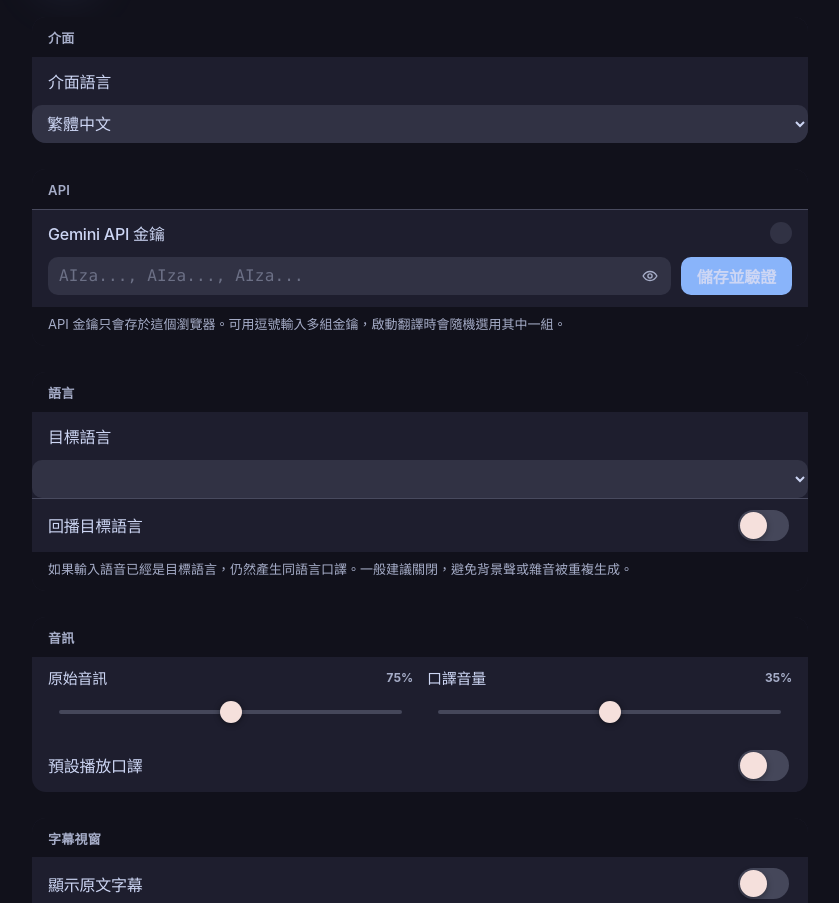
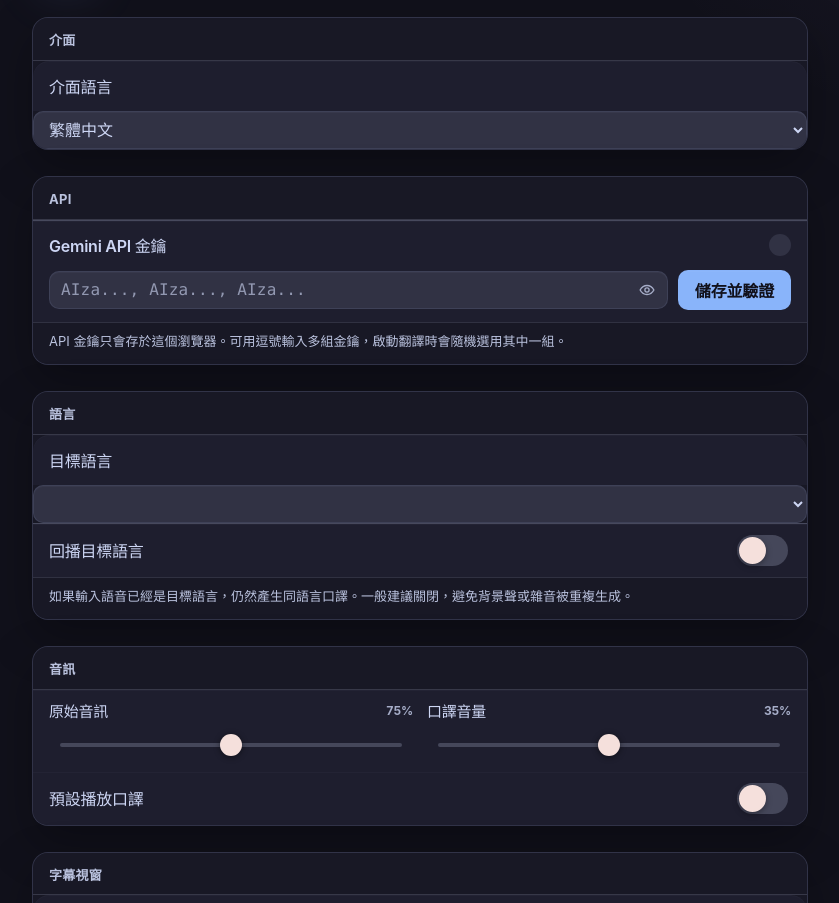
Before and after one commit to letr1n1ty/Gemive, a website with bundled scripts: page options/options.html in a window 1280 px wide. Shown: the part 132-1035 px from the top of the page, without its empty margins (220-1059 px from the left). Built offline with nearby package versions, Linux system fonts and the light colour scheme; no server answers.

Commit message:
Improve settings page contrast in Catppuccin Mocha

```diff
--- a/options/options.css
+++ b/options/options.css
@@ -1,45 +1,69 @@
 :root {
   color-scheme: dark;
   font-family: -apple-system, BlinkMacSystemFont, "SF Pro Display", "SF Pro Text", "Segoe UI", system-ui, sans-serif;
-  --ios-bg: #11111b;
-  --ios-group: #1e1e2e;
-  --ios-cell: #1e1e2e;
-  --ios-cell-alt: #313244;
-  --ios-fill: #313244;
-  --ios-fill-2: #45475a;
-  --ios-separator: rgba(108, 112, 134, 0.55);
-  --ios-label: #cdd6f4;
-  --ios-secondary: #a6adc8;
-  --ios-tertiary: #6c7086;
-  --ios-blue: #89b4fa;
-  --ios-green: #a6e3a1;
-  --ios-red: #f38ba8;
-  --ios-orange: #fab387;
-  --ios-radius: 14px;
+
+  /* Catppuccin Mocha */
+  --ctp-rosewater: #f5e0dc;
+  --ctp-flamingo: #f2cdcd;
+  --ctp-pink: #f5c2e7;
+  --ctp-mauve: #cba6f7;
+  --ctp-red: #f38ba8;
+  --ctp-maroon: #eba0ac;
+  --ctp-peach: #fab387;
+  --ctp-yellow: #f9e2af;
+  --ctp-green: #a6e3a1;
+  --ctp-teal: #94e2d5;
+  --ctp-sky: #89dceb;
+  --ctp-sapphire: #74c7ec;
+  --ctp-blue: #89b4fa;
+  --ctp-lavender: #b4befe;
+  --ctp-text: #cdd6f4;
+  --ctp-subtext1: #bac2de;
+  --ctp-subtext0: #a6adc8;
+  --ctp-overlay2: #9399b2;
+  --ctp-overlay1: #7f849c;
+  --ctp-overlay0: #6c7086;
+  --ctp-surface2: #585b70;
+  --ctp-surface1: #45475a;
+  --ctp-surface0: #313244;
+  --ctp-base: #1e1e2e;
+  --ctp-mantle: #181825;
   --ctp-crust: #11111b;
-  --ctp-mantle: #181825;
-  --ctp-base: #1e1e2e;
-  --ctp-surface0: #313244;
-  --ctp-surface1: #45475a;
-  --ctp-surface2: #585b70;
-  --ctp-overlay0: #6c7086;
-  --ctp-overlay1: #7f849c;
-  --ctp-overlay2: #9399b2;
-  --ctp-text: #cdd6f4;
-  --ctp-subtext0: #a6adc8;
-  --ctp-subtext1: #bac2de;
-  --ctp-lavender: #b4befe;
-  --ctp-mauve: #cba6f7;
-  --ctp-teal: #94e2d5;
+
+  /* iOS-like semantic layer, tuned for stronger separation on Settings. */
+  --ios-bg: var(--ctp-crust);
+  --ios-group: var(--ctp-mantle);
+  --ios-cell: var(--ctp-base);
+  --ios-cell-alt: var(--ctp-surface0);
+  --ios-fill: var(--ctp-surface0);
+  --ios-fill-2: var(--ctp-surface1);
+  --ios-separator: rgba(88, 91, 112, 0.72);
+  --ios-label: var(--ctp-text);
+  --ios-secondary: var(--ctp-subtext1);
+  --ios-tertiary: var(--ctp-overlay2);
+  --ios-blue: var(--ctp-blue);
+  --ios-green: var(--ctp-green);
+  --ios-red: var(--ctp-red);
+  --ios-orange: var(--ctp-peach);
+  --ios-radius: 16px;
+
+  --settings-card-border: rgba(180, 190, 254, 0.16);
+  --settings-card-shadow: 0 18px 48px rgba(0, 0, 0, 0.28), inset 0 1px 0 rgba(205, 214, 244, 0.045);
+  --settings-row-shadow: inset 0 1px 0 rgba(205, 214, 244, 0.028);
+  --settings-focus-ring: rgba(137, 180, 250, 0.38);
 }
 
 * { box-sizing: border-box; }
 html, body { min-height: 100%; }
+
 body {
   margin: 0;
   min-height: 100vh;
   color: var(--ios-label);
-  background: var(--ctp-crust);
+  background:
+    radial-gradient(900px 520px at 18% -12%, rgba(180, 190, 254, 0.08), transparent 62%),
+    radial-gradient(760px 480px at 100% 0%, rgba(203, 166, 247, 0.055), transparent 58%),
+    var(--ios-bg);
   overflow-x: hidden;
   -webkit-font-smoothing: antialiased;
 }
@@ -54,6 +78,24 @@ header {
   margin: 0 0 28px;
   padding: 0 2px;
 }
+
+.settings-brand {
+  display: flex;
+  align-items: center;
+  gap: 16px;
+}
+
+.settings-logo {
+  width: 64px;
+  height: 64px;
+  flex: 0 0 64px;
+  border-radius: 17px;
+  object-fit: contain;
+  filter: drop-shadow(0 12px 24px rgba(137, 180, 250, 0.18));
+}
+
+.settings-brand > div { min-width: 0; }
+
 h1 {
   margin: 0;
   color: var(--ctp-text);
@@ -62,6 +104,7 @@ h1 {
   letter-spacing: -0.055em;
   font-weight: 800;
 }
+
 header p {
   max-width: 640px;
   margin: 10px 0 0;
@@ -74,23 +117,26 @@ section {
   position: relative;
   margin: 26px 0;
   padding: 0;
-  border: 0;
+  border: 1px solid var(--settings-card-border);
   border-radius: var(--ios-radius);
   background: var(--ios-group);
   overflow: hidden;
-  box-shadow: none;
+  box-shadow: var(--settings-card-shadow);
 }
+
 section h2 {
   margin: 0;
-  padding: 14px 16px 10px;
-  color: var(--ios-secondary);
-  background: var(--ctp-crust);
+  padding: 15px 16px 11px;
+  color: var(--ctp-subtext1);
+  background: var(--ios-group);
+  border-bottom: 1px solid rgba(88, 91, 112, 0.48);
   font-size: 13px;
   line-height: 1.2;
   letter-spacing: 0.02em;
-  font-weight: 600;
+  font-weight: 650;
   text-transform: none;
 }
+
 section h2 + label,
 section h2 + .check,
 section h2 + .api-row,
@@ -117,7 +163,7 @@ section > label:not(.check),
 .grid label {
   color: var(--ios-label);
   font-size: 16px;
-  font-weight: 430;
+  font-weight: 460;
   letter-spacing: -0.015em;
 }
 
@@ -125,26 +171,32 @@ section > label:not(.check) {
   display: flex;
   align-items: center;
   justify-content: space-between;
-  min-height: 48px;
+  min-height: 50px;
   margin: 0;
   padding: 0 16px;
+  background: var(--ios-cell);
   border-top: 1px solid var(--ios-separator);
+  box-shadow: var(--settings-row-shadow);
 }
 section > label:not(.check):first-of-type { border-top: 0; }
 
 label { color: var(--ios-label); }
+
 p, .hint, footer {
   color: var(--ios-secondary);
   font-size: 13px;
   line-height: 1.42;
 }
+
 .hint {
   margin: 0;
-  padding: 8px 16px 13px;
-  background: var(--ctp-crust);
+  padding: 9px 16px 14px;
+  background: var(--ios-group);
+  border-top: 1px solid rgba(88, 91, 112, 0.38);
 }
 
 input, select, button, textarea { font: inherit; }
+
 input[type="password"],
 input[type="number"],
 input[type="text"],
@@ -152,23 +204,40 @@ select,
 textarea#debugLogs {
   width: 100%;
   min-height: 38px;
-  border: 0;
+  border: 1px solid rgba(180, 190, 254, 0.10);
   border-radius: 10px;
   background: var(--ios-fill);
   color: var(--ios-label);
   outline: none;
-  box-shadow: none;
+  box-shadow: inset 0 1px 0 rgba(205, 214, 244, 0.035);
 }
-input[type="password"], input[type="number"], input[type="text"], select { padding: 0 11px; }
-select { appearance: auto; color: var(--ios-label); }
-input::placeholder, textarea::placeholder { color: var(--ios-tertiary); }
+
+input[type="password"],
+input[type="number"],
+input[type="text"],
+select {
+  padding: 0 11px;
+}
+
+select {
+  appearance: auto;
+  color: var(--ios-label);
+}
+
+input::placeholder,
+textarea::placeholder {
+  color: var(--ios-tertiary);
+}
+
 input[type="password"]:focus,
 input[type="number"]:focus,
 input[type="text"]:focus,
 select:focus,
 textarea#debugLogs:focus {
-  box-shadow: 0 0 0 2px rgba(10,132,255,0.38);
+  border-color: rgba(137, 180, 250, 0.72);
+  box-shadow: 0 0 0 2px var(--settings-focus-ring), inset 0 1px 0 rgba(205, 214, 244, 0.035);
 }
+
 textarea#debugLogs {
   display: block;
   min-height: 220px;
@@ -177,16 +246,18 @@ textarea#debugLogs {
   border-radius: 0;
   resize: vertical;
   font: 12px/1.5 ui-monospace, SFMono-Regular, Menlo, Monaco, Consolas, monospace;
-  color: rgba(235,235,245,0.78);
-  background: var(--ctp-mantle);
+  color: rgba(205, 214, 244, 0.86);
+  background: #151522;
 }
 
+/* Legacy grid layout kept for older markup compatibility. */
 .api-row {
   display: grid;
   grid-template-columns: 1fr auto 24px;
   gap: 10px;
   align-items: center;
   padding: 12px 16px;
+  background: var(--ios-cell);
   border-top: 1px solid var(--ios-separator);
 }
 
@@ -195,7 +266,9 @@ textarea#debugLogs {
   grid-template-columns: 1fr;
   gap: 0;
   margin: 0;
+  background: var(--ios-cell);
 }
+
 .grid label {
   display: grid;
   grid-template-columns: minmax(150px, 0.95fr) minmax(150px, 1.05fr);
@@ -205,6 +278,7 @@ textarea#debugLogs {
   padding: 8px 16px;
   border-top: 1px solid var(--ios-separator);
 }
+
 .grid label:first-child { border-top: 0; }
 .grid label > span:first-child { color: var(--ios-label); }
 
@@ -217,14 +291,15 @@ textarea#debugLogs {
   margin: 0;
   padding: 8px 16px;
   color: var(--ios-label);
+  background: var(--ios-cell);
   border-top: 1px solid var(--ios-separator);
+  box-shadow: var(--settings-row-shadow);
   font-size: 16px;
-  font-weight: 430;
+  font-weight: 460;
   letter-spacing: -0.015em;
 }
+
 .check:first-of-type { border-top: 0; }
-
-
 .check input[type="checkbox"] { order: 2; }
 .check span { order: 1; }
 
@@ -241,6 +316,7 @@ input[type="checkbox"] {
   cursor: pointer;
   transition: background 180ms ease;
 }
+
 input[type="checkbox"]::after {
   content: "";
   position: absolute;
@@ -249,61 +325,73 @@ input[type="checkbox"]::after {
   width: 27px;
   height: 27px;
   border-radius: 50%;
-  background: #f5e0dc;
-  box-shadow: 0 2px 6px rgba(0,0,0,0.35);
+  background: var(--ctp-rosewater);
+  box-shadow: 0 2px 6px rgba(0, 0, 0, 0.35);
   transition: transform 180ms ease;
 }
+
 input[type="checkbox"]:checked { background: var(--ios-green); }
 input[type="checkbox"]:checked::after { transform: translateX(20px); }
 
 input[type="range"] {
-  width: 100%;
+  --gemive-thumb-size: 22px;
+  width: calc(100% - var(--gemive-thumb-size));
+  height: 30px;
+  margin-left: calc(var(--gemive-thumb-size) / 2);
+  margin-right: calc(var(--gemive-thumb-size) / 2);
   appearance: none;
-  height: 30px;
   background: transparent;
 }
+
 input[type="range"]::-webkit-slider-runnable-track {
   height: 4px;
   border-radius: 999px;
   background: var(--ctp-surface1);
 }
+
 input[type="range"]::-webkit-slider-thumb {
   appearance: none;
-  width: 24px;
-  height: 24px;
-  margin-top: -10px;
+  width: var(--gemive-thumb-size);
+  height: var(--gemive-thumb-size);
+  margin-top: -9px;
   border: 0;
   border-radius: 50%;
-  background: #f5e0dc;
-  box-shadow: 0 1px 6px rgba(0,0,0,0.48);
+  background: var(--ctp-rosewater);
+  box-shadow: 0 1px 6px rgba(0, 0, 0, 0.48);
 }
+
 input[type="color"] {
   width: 52px;
   height: 32px;
   padding: 2px;
-  border: 0;
+  border: 1px solid rgba(180, 190, 254, 0.12);
   border-radius: 10px;
   background: var(--ios-fill);
 }
 
 button {
   min-height: 36px;
-  border: 0;
+  border: 1px solid rgba(180, 190, 254, 0.10);
   border-radius: 10px;
   padding: 7px 13px;
   color: var(--ios-blue);
   background: var(--ios-fill);
-  font-weight: 600;
+  font-weight: 650;
   cursor: pointer;
   letter-spacing: -0.01em;
+  box-shadow: inset 0 1px 0 rgba(205, 214, 244, 0.035);
 }
+
 button:hover { background: var(--ios-fill-2); }
 button:active { transform: scale(0.985); }
 button:disabled { opacity: 0.45; cursor: default; transform: none; }
+
 button.primary {
-  color: var(--ctp-text);
+  color: var(--ctp-crust);
   background: var(--ios-blue);
+  border-color: rgba(137, 180, 250, 0.40);
 }
+
 button.primary:hover { background: var(--ctp-lavender); }
 
 .actions-inline {
@@ -312,8 +400,10 @@ button.primary:hover { background: var(--ctp-lavender); }
   gap: 10px;
   align-items: center;
   padding: 12px 16px;
+  background: var(--ios-cell);
   border-top: 1px solid var(--ios-separator);
 }
+
 .api-check {
   display: inline-grid;
   place-items: center;
@@ -323,24 +413,16 @@ button.primary:hover { background: var(--ctp-lavender); }
   font-size: 13px;
   font-weight: 800;
 }
+
 .api-check.neutral { color: transparent; background: var(--ios-fill); }
-.api-check.checking { color: var(--ios-blue); background: rgba(10,132,255,0.16); }
-.api-check.valid { color: #11111b; background: var(--ios-green); }
-.api-check.invalid { color: var(--ctp-text); background: var(--ios-red); }
+.api-check.checking { color: var(--ios-blue); background: rgba(137, 180, 250, 0.16); }
+.api-check.valid { color: var(--ctp-crust); background: var(--ios-green); }
+.api-check.invalid { color: var(--ctp-crust); background: var(--ios-red); }
 
 footer {
   margin: 24px 2px 0;
   min-height: 20px;
   color: var(--ios-secondary);
-}
-@media (max-width: 720px) {
-  main { padding: 28px 14px 56px; }
-  h1 { font-size: 34px; }
-  .api-row { grid-template-columns: 1fr; }
-  .api-check { justify-self: start; }
-  .grid label { grid-template-columns: 1fr; gap: 8px; align-items: start; }
-  .actions-inline { flex-direction: column; align-items: stretch; }
-  button { width: 100%; }
 }
 
 /* Gemive API and visual sliders refinements */
@@ -349,28 +431,48 @@ footer {
   align-items: center;
   justify-content: space-between;
   gap: 12px;
-  min-height: 48px;
+  min-height: 50px;
   padding: 0 16px;
+  background: var(--ios-cell);
   border-top: 1px solid var(--ios-separator);
+  box-shadow: var(--settings-row-shadow);
 }
+
 .api-label-row label {
   margin: 0;
   color: var(--ios-label);
   font-size: 16px;
-  font-weight: 520;
+  font-weight: 560;
   letter-spacing: -0.015em;
 }
+
+.api-control-row {
+  display: grid;
+  grid-template-columns: minmax(0, 1fr) auto;
+  gap: 10px;
+  align-items: center;
+  padding: 0 16px 12px;
+  background: var(--ios-cell);
+}
+
 .api-input-wrap {
   position: relative;
   display: flex;
   align-items: center;
   margin: 0 16px 12px;
 }
+
+.api-control-row .api-input-wrap {
+  margin: 0;
+  min-width: 0;
+}
+
 .api-input-wrap input {
   padding-right: 46px;
   font-family: ui-monospace, SFMono-Regular, Menlo, Monaco, Consolas, monospace;
   letter-spacing: 0.01em;
 }
+
 .icon-button {
   position: absolute;
   right: 4px;
@@ -382,23 +484,50 @@ footer {
   min-height: 30px;
   height: 30px;
   padding: 0;
+  border: 0;
   border-radius: 9px;
   color: var(--ctp-subtext0);
   background: transparent;
+  box-shadow: none;
 }
-.icon-button:hover { background: rgba(137, 180, 250, 0.12); color: var(--ctp-text); }
+
+.icon-button:hover {
+  background: rgba(137, 180, 250, 0.12);
+  color: var(--ctp-text);
+}
+
 .icon-button:active { transform: translateY(-50%) scale(0.96); }
-.icon-button svg { width: 18px; height: 18px; fill: none; stroke: currentColor; stroke-width: 1.8; stroke-linecap: round; stroke-linejoin: round; }
+
+.icon-button svg {
+  width: 18px;
+  height: 18px;
+  fill: none;
+  stroke: currentColor;
+  stroke-width: 1.8;
+  stroke-linecap: round;
+  stroke-linejoin: round;
+}
+
 .icon-button.is-visible { color: var(--ios-blue); }
+
+.api-save-button {
+  white-space: nowrap;
+  min-height: 38px;
+  padding-inline: 16px;
+}
+
 .api-actions {
   padding-top: 0;
   border-top: 0;
 }
+
 .slider-stack {
   display: grid;
   gap: 0;
+  background: var(--ios-cell);
   border-top: 1px solid var(--ios-separator);
 }
+
 .slider-row {
   display: grid !important;
   grid-template-columns: 1fr !important;
@@ -407,7 +536,9 @@ footer {
   padding: 10px 16px 12px !important;
   border-top: 1px solid var(--ios-separator) !important;
 }
+
 .slider-row:first-child { border-top: 0 !important; }
+
 .slider-head {
   display: flex;
   align-items: center;
@@ -415,73 +546,22 @@ footer {
   gap: 12px;
   color: var(--ios-label);
 }
+
 .slider-head strong {
   color: var(--ctp-subtext0);
   font-size: 13px;
-  font-weight: 600;
+  font-weight: 650;
   font-variant-numeric: tabular-nums;
-}
-input[type="range"] {
-  --gemive-thumb-size: 22px;
-  width: calc(100% - var(--gemive-thumb-size));
-  margin-left: calc(var(--gemive-thumb-size) / 2);
-  margin-right: calc(var(--gemive-thumb-size) / 2);
-}
-input[type="range"]::-webkit-slider-thumb {
-  width: var(--gemive-thumb-size);
-  height: var(--gemive-thumb-size);
-  margin-top: -9px;
-}
-@media (max-width: 720px) {
-  .api-input-wrap { margin-left: 14px; margin-right: 14px; }
-  .api-actions button { width: 100%; }
-}
-
-/* Gemive settings brand logo */
-.settings-brand {
-  display: flex;
-  align-items: center;
-  gap: 16px;
-}
-.settings-logo {
-  width: 64px;
-  height: 64px;
-  flex: 0 0 64px;
-  border-radius: 17px;
-  object-fit: contain;
-  filter: drop-shadow(0 12px 24px rgba(137, 180, 250, 0.18));
-}
-.settings-brand > div {
-  min-width: 0;
-}
-@media (max-width: 720px) {
-  .settings-brand { gap: 12px; align-items: flex-start; }
-  .settings-logo { width: 48px; height: 48px; flex-basis: 48px; border-radius: 13px; }
 }
 
 /* Gemive compact paired Settings layout */
-.api-control-row {
-  display: grid;
-  grid-template-columns: minmax(0, 1fr) auto;
-  gap: 10px;
-  align-items: center;
-  padding: 0 16px 12px;
-}
-.api-control-row .api-input-wrap {
-  margin: 0;
-  min-width: 0;
-}
-.api-save-button {
-  white-space: nowrap;
-  min-height: 38px;
-  padding-inline: 16px;
-}
-
 .settings-pairs {
   display: grid;
   gap: 0;
+  background: var(--ios-cell);
   border-top: 1px solid var(--ios-separator);
 }
+
 .pair-row {
   display: grid;
   grid-template-columns: minmax(0, 1fr) minmax(0, 1fr);
@@ -489,9 +569,13 @@ input[type="range"]::-webkit-slider-thumb {
   align-items: stretch;
   min-height: 58px;
   padding: 10px 16px;
+  background: var(--ios-cell);
   border-top: 1px solid var(--ios-separator);
+  box-shadow: var(--settings-row-shadow);
 }
+
 .pair-row:first-child { border-top: 0; }
+
 .control-field {
   display: grid;
   grid-template-columns: minmax(0, 1fr) minmax(96px, 0.72fr);
@@ -501,13 +585,15 @@ input[type="range"]::-webkit-slider-thumb {
   min-width: 0;
   color: var(--ios-label);
   font-size: 15px;
-  font-weight: 460;
+  font-weight: 480;
   letter-spacing: -0.015em;
 }
+
 .control-field > span:not(.control-head) {
   min-width: 0;
   color: var(--ios-label);
 }
+
 .control-field input[type="number"],
 .control-field input[type="color"],
 .control-field input[type="text"],
@@ -515,21 +601,24 @@ input[type="range"]::-webkit-slider-thumb {
   width: 100%;
   min-width: 0;
 }
+
 .color-field {
   grid-template-columns: minmax(0, 1fr) 64px;
 }
-.color-field input[type="color"] {
-  justify-self: end;
-}
+
+.color-field input[type="color"] { justify-self: end; }
+
 .slider-pair-row {
   align-items: center;
   min-height: 76px;
 }
+
 .slider-pair-row .control-field {
   display: grid;
   grid-template-columns: 1fr;
   gap: 7px;
 }
+
 .control-head {
   display: flex;
   align-items: center;
@@ -538,6 +627,7 @@ input[type="range"]::-webkit-slider-thumb {
   min-width: 0;
   color: var(--ios-label);
 }
+
 .control-head strong {
   flex: 0 0 auto;
   color: var(--ctp-subtext0);
@@ -546,28 +636,72 @@ input[type="range"]::-webkit-slider-thumb {
   font-variant-numeric: tabular-nums;
 }
 
-section > .pair-row {
-  border-top: 1px solid var(--ios-separator);
-}
-section > .pair-row:first-of-type {
-  border-top: 0;
-}
+section > .pair-row { border-top: 1px solid var(--ios-separator); }
+section > .pair-row:first-of-type { border-top: 0; }
 
 @media (max-width: 720px) {
+  main {
+    padding: 28px 14px 56px;
+  }
+
+  h1 {
+    font-size: 34px;
+  }
+
+  .settings-brand {
+    gap: 12px;
+    align-items: flex-start;
+  }
+
+  .settings-logo {
+    width: 48px;
+    height: 48px;
+    flex-basis: 48px;
+    border-radius: 13px;
+  }
+
+  .api-row,
   .api-control-row {
     grid-template-columns: 1fr;
+  }
+
+  .api-check {
+    justify-self: start;
+  }
+
+  .api-input-wrap {
+    margin-left: 14px;
+    margin-right: 14px;
+  }
+
+  .api-control-row {
     padding-inline: 14px;
   }
-  .api-save-button { width: 100%; }
+
+  .api-save-button,
+  .api-actions button,
+  button {
+    width: 100%;
+  }
+
+  .grid label,
   .pair-row {
     grid-template-columns: 1fr;
     gap: 10px;
+    align-items: start;
     padding-inline: 14px;
   }
+
   .control-field {
     grid-template-columns: minmax(0, 1fr) minmax(84px, 0.72fr);
   }
+
   .slider-pair-row .control-field {
     grid-template-columns: 1fr;
   }
+
+  .actions-inline {
+    flex-direction: column;
+    align-items: stretch;
+  }
 }
```
